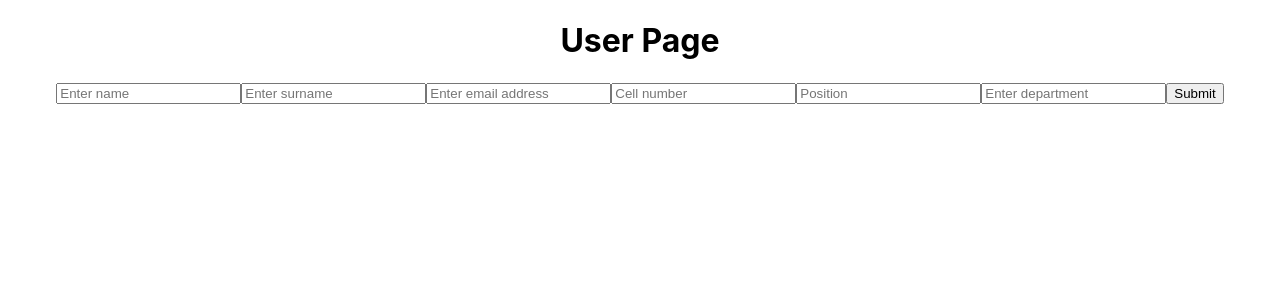
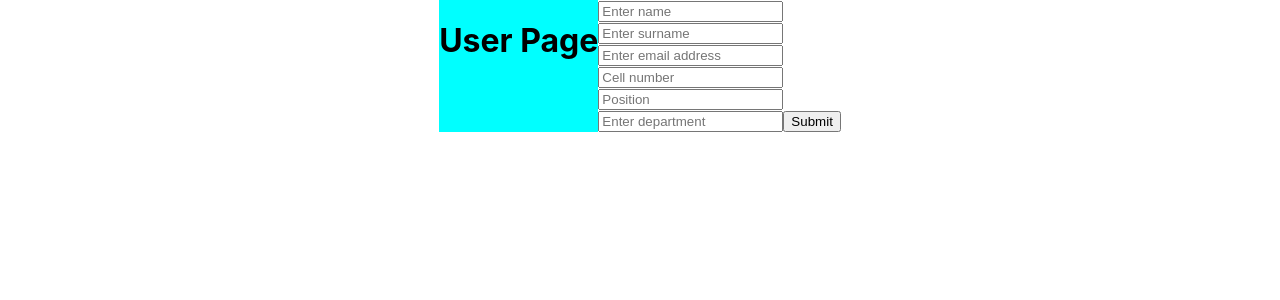
Before and after one commit to ReaDaCoder/employee-app, a React (Create React App) app: page / in a window 1280 px wide. Shown: the top 300 px of the page. Built offline with nearby package versions, Linux system fonts and the light colour scheme.

Commit message:
added br line between input elements

```diff
--- a/src/App.css
+++ b/src/App.css
@@ -1,38 +1,7 @@
-.App {
-  text-align: center;
+.wrapper{
+  display: flex;
+  justify-content: center;
 }
-
-.App-logo {
-  height: 40vmin;
-  pointer-events: none;
+.box1{
+  background-color: aqua;
 }
-
-@media (prefers-reduced-motion: no-preference) {
-  .App-logo {
-    animation: App-logo-spin infinite 20s linear;
-  }
-}
-
-.App-header {
-  background-color: #282c34;
-  min-height: 100vh;
-  display: flex;
-  flex-direction: column;
-  align-items: center;
-  justify-content: center;
-  font-size: calc(10px + 2vmin);
-  color: white;
-}
-
-.App-link {
-  color: #61dafb;
-}
-
-@keyframes App-logo-spin {
-  from {
-    transform: rotate(0deg);
-  }
-  to {
-    transform: rotate(360deg);
-  }
-}
--- a/src/components/add.js
+++ b/src/components/add.js
@@ -6,10 +6,15 @@
             </div>
             <div class="box2">
             <input type="text" placeholder="Enter name"/>
+            <br/>
             <input type="text" placeholder="Enter surname"/>
+            <br/>
             <input type="text" placeholder="Enter email address"/>
+            <br/>
             <input type="text" placeholder="Cell number"/>
+            <br/>
             <input type="text" placeholder="Position"/>
+            <br/>
             <input type="text" placeholder="Enter department"/>
             <button>Submit</button>
             </div>
```
